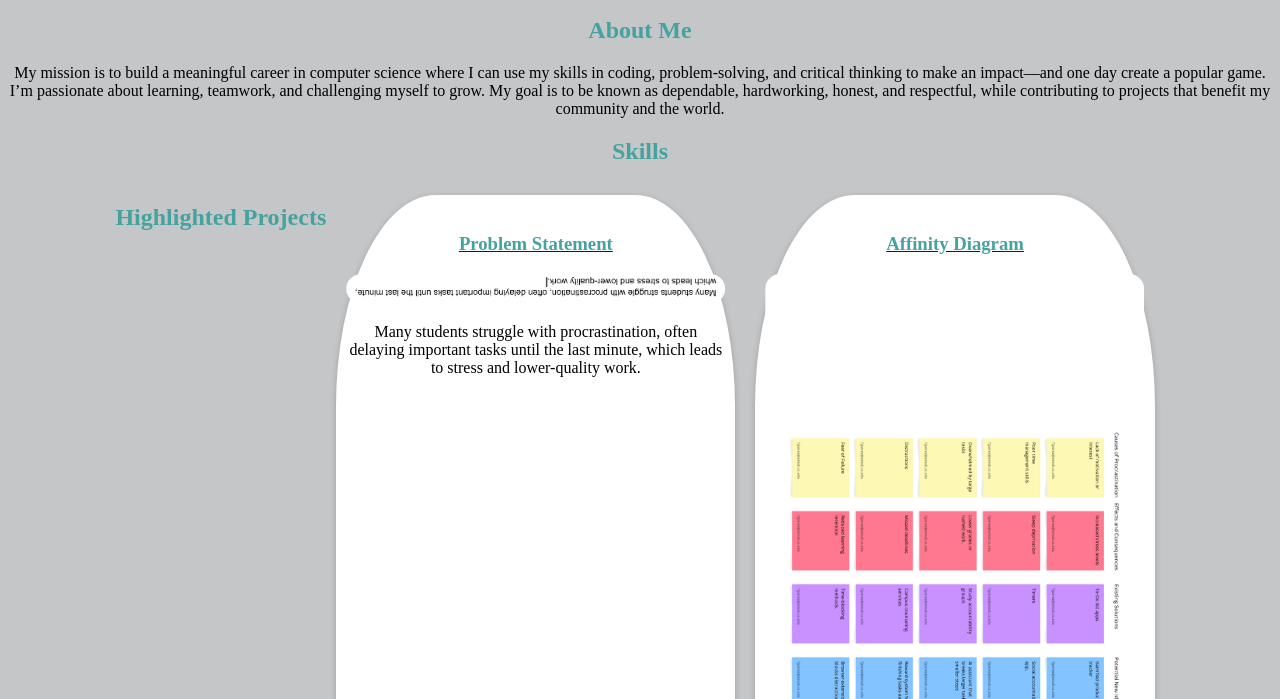
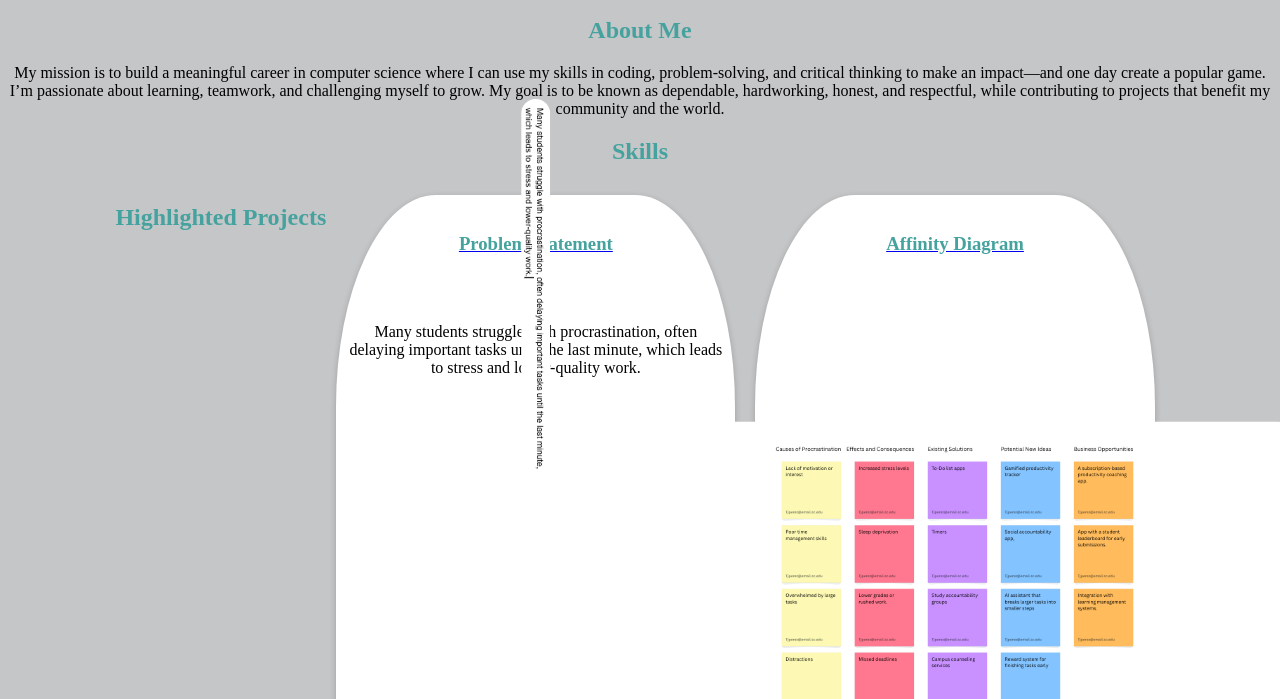
Before and after one commit to Its-Tim/Its-Tim.github.io, a plain HTML site: page index.html in a window 1280 px wide. Shown: the part 101-800 px from the top of the page. Drawn offline with Linux system fonts and the light colour scheme.

Commit message:
once again testing the affinity diagram

```diff
--- a/styles.css
+++ b/styles.css
@@ -38,5 +38,5 @@ p {
   width: 100%;
   height: auto;
   border-radius: 15px;
-  transform: rotate(180deg)
+  transform: rotate(90deg)
 }
```
